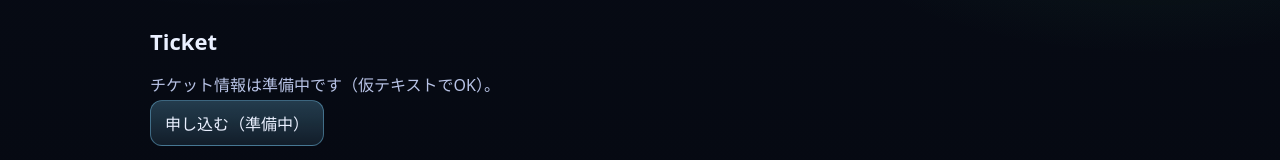
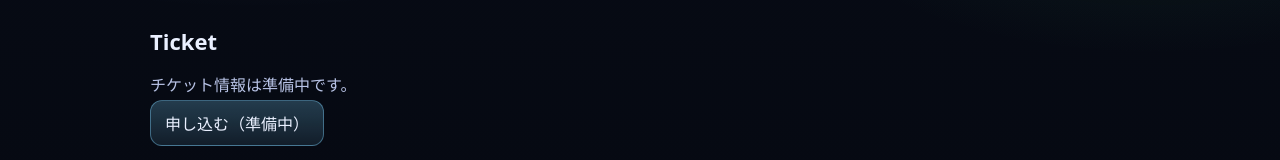
Before and after one commit to Kraprottlab/ameyo-greenhouse-lp, a plain HTML site: page index.html in a window 1280 px wide. Shown: the part 1023-1183 px from the top of the page. Drawn offline with Linux system fonts and the light colour scheme.

Commit message:
Update index.html

```diff
--- a/index.html
+++ b/index.html
@@ -74,11 +74,12 @@
     <section class="section" id="ticket">
       <div class="container">
         <h2>Ticket</h2>
-        <p>チケット情報は準備中です（仮テキストでOK）。</p>
+        <p>チケット情報は準備中です。</p>
         <a class="btn primary" href="#">申し込む（準備中）</a>
       </div>
     </section>
   </main>
+
   <section class="section" id="faq">
     <div class="container">
       <h2>FAQ</h2>
```
Lines whose indentation alone changed are shown as unchanged.
